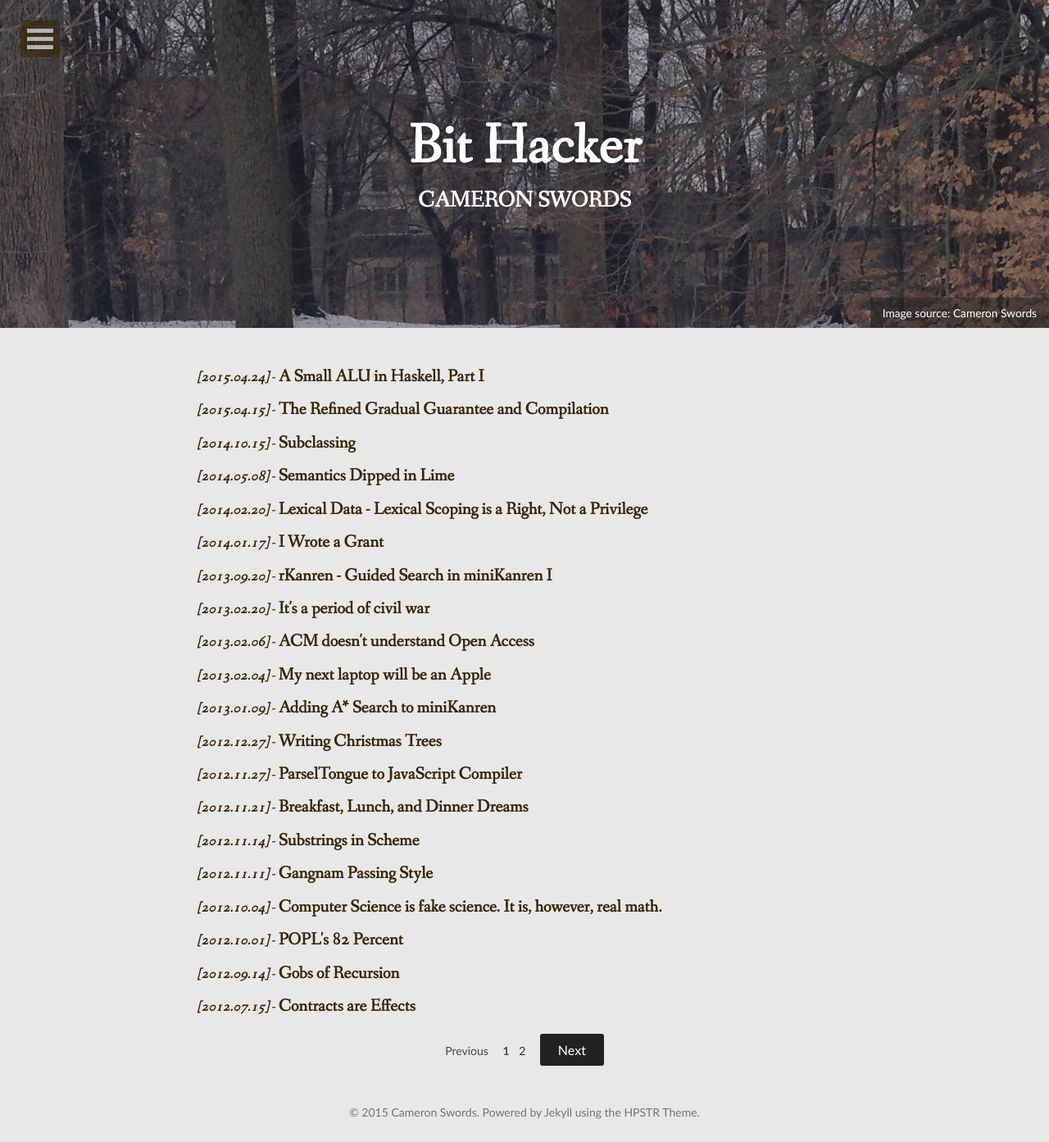
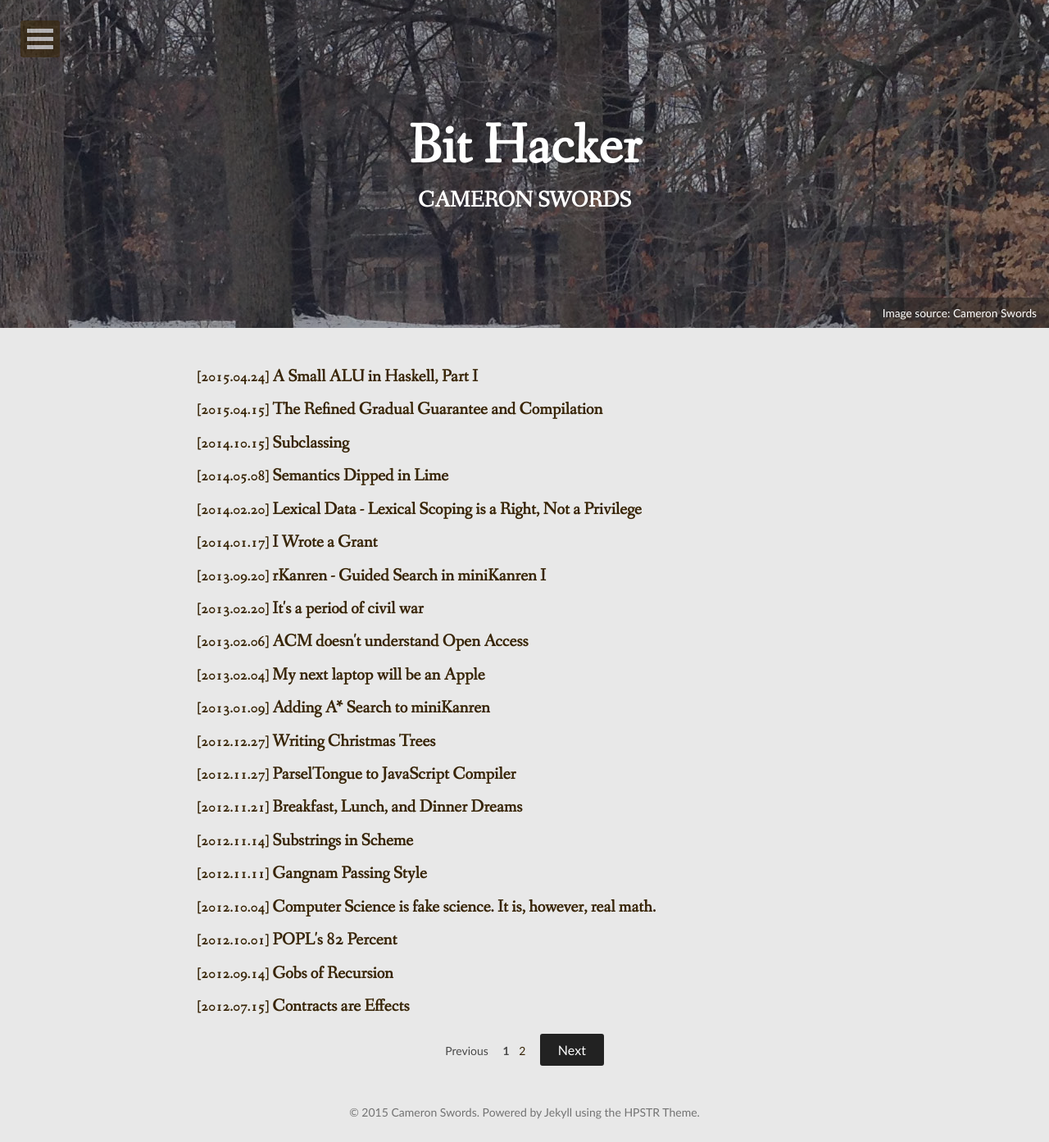
Before and after one commit to cgswords/cgswords.github.io, a Jekyll site: the page built from index.html, in a window 1280 px wide. Shown: the whole page at 82% size. Built offline with Jekyll 4.4.1, drawn with Linux system fonts in a browser that asks for light colours; nearby versions of some CDN libraries; some web fonts are replaced; the list of posts is cut into pages by our own code.

Commit message:
More editing

```diff
--- a/index.html
+++ b/index.html
@@ -17,17 +17,14 @@ image:
         <a href="{{ site.url }}{{ post.url }}" title="{{ post.title }}"><div align="center"><img src="{{ site.url }}/assets/images/{{ post.image.feature }}" alt="{{ post.title }}"></div></a>
       </div><!-- /.entry-image --> -->
     {% endif %}
+      <h2 class="entry-title">
+        <small><time datetime="{{ post.date | date_to_xmlschema }}"><a href="{{ site.url }}{{ post.url }}">{{ post.date | date: "[%Y.%m.%d]" }}</a></time></small>
     {% if post.link %}
-      <h2 class="entry-title">
-        <small><i><time datetime="{{ post.date | date_to_xmlschema }}"><a href="{{ site.url }}{{ post.url }}">{{ post.date | date: "[%Y.%m.%d]" }}</a></time></i> </small>
         <a href="{{ site.url }}{{ post.url }}" class="permalink" rel="bookmark" title="{{ post.title }}"><i class="fa fa-bookmark"></i></a> <a href="{{ post.link }}">{{ post.title }}</a>
+    {% else %}
+        <a href="{{ site.url }}{{ post.url }}" rel="bookmark" title="{{ post.title }}" itemprop="url">{{ post.title }}</a>
+    {% endif %}
       </h2>
-    {% else %}
-      <h2 class="entry-title">
-        <small><i><time datetime="{{ post.date | date_to_xmlschema }}"><a href="{{ site.url }}{{ post.url }}">{{ post.date | date: "[%Y.%m.%d]" }}</a></time></i> - </small>
-        <a href="{{ site.url }}{{ post.url }}" rel="bookmark" title="{{ post.title }}" itemprop="url">{{ post.title }}</a>
-      </h2>
-    {% endif %}
   </header>
 {% endfor %}
 
```
